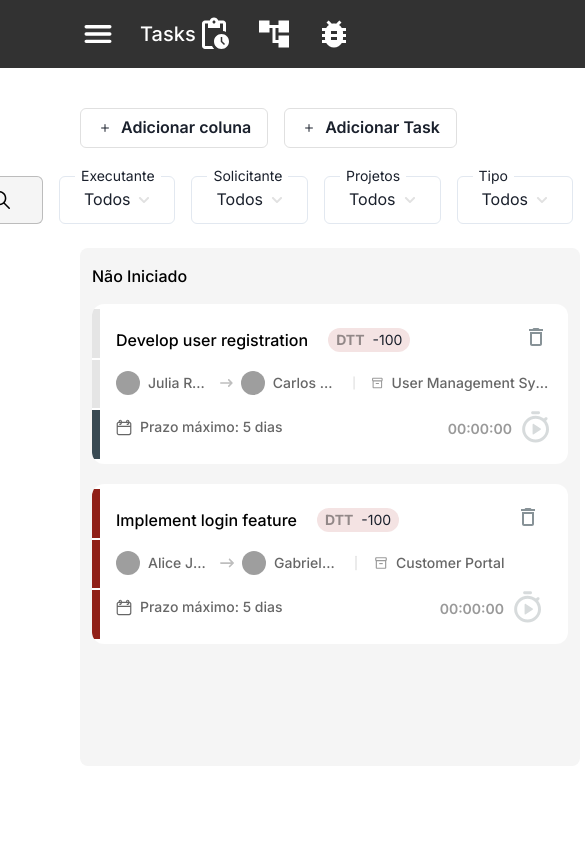
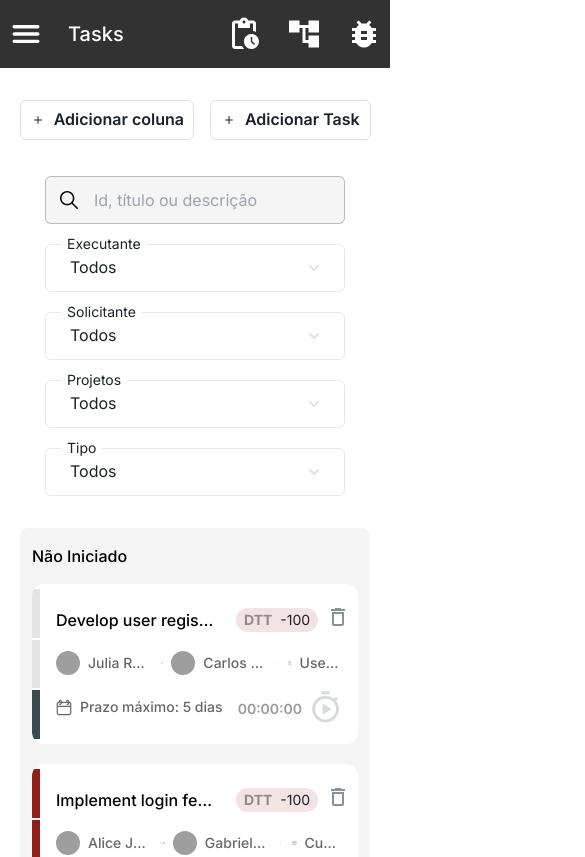
Before and after one commit to arthurbfonseca27/tech-challenge-cefis, a Next.js app: page / in a window 390 px wide. Shown: the top 857 px of the page, 585 px wide, since content can reach past the window. Built offline with nearby package versions, Linux system fonts and the light colour scheme; grey boxes are pictures that could not be loaded; what tailwindcss-animated would draw is missing.

Commit message:
style: add responsive design

```diff
--- a/package.json
+++ b/package.json
@@ -31,6 +31,7 @@
     "react-icons": "^5.2.1",
     "styled-components": "^6.1.12",
     "tailwindcss-animated": "^1.1.2",
+    "usehooks-ts": "^3.1.0",
     "yup": "^1.4.0",
     "zustand": "^4.5.4"
   },
--- a/src/app/globals.css
+++ b/src/app/globals.css
@@ -1,6 +1,7 @@
 @tailwind base;
 @tailwind components;
 @tailwind utilities;
+
 
 :root {
   --foreground-rgb: 0, 0, 0;
@@ -42,7 +43,7 @@ body {
 }
 
 ::-webkit-scrollbar:horizontal {
-  height: 10px;
+  height: 8px;
 }
 
 ::-webkit-scrollbar-thumb {
--- a/src/app/layout.tsx
+++ b/src/app/layout.tsx
@@ -28,12 +28,12 @@ export default function RootLayout({
         <Providers>
           <div className="flex w-fit flex-col bg-[#323232] bg-fixed bg-no-repeat">
             <div className="w-screen">
-              <div className="flex h-fit flex-row justify-between bg-[#323232] bg-cover bg-fixed bg-no-repeat px-20">
+              <div className="flex h-fit flex-row justify-between bg-[#323232] bg-cover bg-fixed bg-no-repeat px-20 max-md:px-2">
                 <div className="flex flex-row items-center gap-6 py-4 text-xl text-white">
                   <IoMenu size={36} color="#FFFFFF" />
                   <p className="font-medium">Tasks</p>
                 </div>
-                <div className="flex flex-row items-center gap-6 pr-10">
+                <div className="flex flex-row items-center gap-6 pr-10 max-md:pr-0">
                   <MdOutlinePendingActions size={36} color="#FFFFFF" />
                   <MdAccountTree size={36} color="#FFFFFF" />
                   <MdBugReport size={36} color="#FFFFFF" />
--- a/src/app/page.tsx
+++ b/src/app/page.tsx
@@ -6,7 +6,7 @@ import KanbanBoardComponent from '@/components/KanbanBoardComponent'
 export default function Home() {
   return (
     <div className="bg-white">
-      <div className="flex flex-col px-20 pt-10">
+      <div className="flex flex-col px-20 pt-10 max-sm:p-0">
         <KanbanBoardComponent />
       </div>
     </div>
--- a/src/components/CardComponent.tsx
+++ b/src/components/CardComponent.tsx
@@ -70,7 +70,9 @@ const CardComponent = ({ task, deleteTask }: Props) => {
         <div className="flex w-full flex-col py-4 pl-4 pr-6">
           <div className="flex flex-row items-center justify-between gap-2">
             <div className="flex w-fit flex-row items-center gap-5">
-              <p className="max-w-56 truncate">{task.taskName}</p>
+              <p className="max-w-56 truncate max-sm:max-w-40">
+                {task.taskName}
+              </p>
               <Tag
                 bg={`${task.dtt ? '#D8FDD2' : '#F4E3E3'}`}
                 borderRadius="full"
--- a/src/components/ColumnComponent.tsx
+++ b/src/components/ColumnComponent.tsx
@@ -59,7 +59,7 @@ const ColumnComponent: React.FC<ColumnComponentProps> = ({
       <div
         ref={setNodeRef}
         style={style}
-        className="h-[520px] w-[500px] rounded-lg border-2 border-[#00A3FF] text-base font-medium opacity-40"
+        className="h-[520px] w-[440px] rounded-lg border-2 border-[#00A3FF] text-base font-medium opacity-40"
       ></div>
     )
   }
@@ -68,7 +68,7 @@ const ColumnComponent: React.FC<ColumnComponentProps> = ({
     <div
       ref={setNodeRef}
       style={{ ...style, backgroundColor: column.color }}
-      className="flex w-[500px] flex-col rounded-lg p-3 text-base font-medium"
+      className="flex w-[440px] flex-col rounded-lg p-3 text-base font-medium max-sm:w-[350px] max-sm:justify-center"
     >
       <div className="rounded-lg text-black">
         <div
--- a/src/components/KanbanBoardComponent.tsx
+++ b/src/components/KanbanBoardComponent.tsx
@@ -451,7 +451,8 @@ const KanbanBoardComponent = () => {
       onDragEnd={onDragEnd}
       onDragOver={onDragOver}
     >
-      <div className="flex flex-row gap-4 pb-2">
+      <div className="flex flex-col gap-4 pb-2 max-md:items-center max-md:justify-center max-md:pt-8">
+        <div className="flex flex-row gap-4 max-md:w-[90%] max-md:items-center max-md:justify-center">
           <Button
             leftIcon={<IoIosAdd />}
             variant="outline"
@@ -485,9 +486,10 @@ const KanbanBoardComponent = () => {
           onFilterProjectChange={handleFilterProjectChange}
           onSearchChange={handleSearchChange}
         />
+      </div>
 
-      <div className="flex flex-row">
-        <div className="lg:md-fit flex justify-center gap-3 sm:max-w-[50%] sm:flex-col sm:overflow-x-auto md:w-fit md:max-w-none md:flex-col lg:max-w-none lg:flex-row">
+      <div className="flex flex-row max-md:items-center max-md:justify-center">
+        <div className="flex flex-row gap-3 pb-4 max-md:flex-col max-sm:justify-end">
           <SortableContext items={columnsId}>
             {filteredColumns.map((column) => (
               <ColumnComponent
--- a/src/components/ModalNewColumnComponent.tsx
+++ b/src/components/ModalNewColumnComponent.tsx
@@ -13,6 +13,8 @@ import {
   HStack,
   Box,
 } from '@chakra-ui/react'
+
+import { useMediaQuery } from 'usehooks-ts'
 
 interface ColorOption {
   value: string
@@ -39,8 +41,10 @@ const ModalNewColumnComponent: React.FC<ModalNewColumnComponentProps> = ({
   selectColor,
   createNewColumn,
 }) => {
+  const isMaxSm = useMediaQuery('(max-width: 640px)')
+
   return (
-    <Modal isOpen={isOpen} onClose={onClose}>
+    <Modal isOpen={isOpen} onClose={onClose} size={isMaxSm ? 'sm' : 'md'}>
       <ModalOverlay />
       <ModalContent>
         <ModalHeader>Adicionar coluna</ModalHeader>
--- a/src/components/ModalNewTaskComponent.tsx
+++ b/src/components/ModalNewTaskComponent.tsx
@@ -30,6 +30,7 @@ import { Option, Column, Id } from '@/types'
 import { useTaskStore } from '../store/tasks/index'
 import DatePickerComponent from './DatePickerComponent'
 import { HiMiniPencilSquare } from 'react-icons/hi2'
+import { useMediaQuery } from 'usehooks-ts'
 
 interface ModalComponentProps {
   columns: Column[]
@@ -120,8 +121,10 @@ const ModalNewTaskComponent: React.FC<ModalComponentProps> = ({
     fetchExecuters()
   }, [])
 
+  const isMaxSm = useMediaQuery('(max-width: 640px)')
+
   return (
-    <Modal isOpen={isOpen} onClose={onClose} size="xl">
+    <Modal isOpen={isOpen} onClose={onClose} size={isMaxSm ? 'sm' : 'xl'}>
       <div className="h-fit w-full">
         <ModalOverlay />
         <ModalContent>
--- a/src/components/SearchComponent.tsx
+++ b/src/components/SearchComponent.tsx
@@ -97,9 +97,9 @@ const SearchComponent: React.FC<SearchComponentProps> = ({
   }
 
   return (
-    <div className="flex flex-row">
-      <div className="flex w-screen max-w-[1400px] flex-row items-center justify-center gap-x-4 pb-6 outline-none">
-        <div className="w-5/12 pt-5">
+    <div className="flex flex-row max-md:justify-center">
+      <div className="flex w-screen max-w-[1300px] flex-row items-center justify-start gap-x-4 pb-6 outline-none max-md:max-w-fit max-md:flex-col max-md:justify-center">
+        <div className="w-full pt-5 max-sm:w-full max-sm:justify-center">
           <InputGroup size="lg" bg="#F5F5F5" borderRadius="lg">
             <InputLeftElement pointerEvents="none">
               <IoIosSearch color="#000000" size={24} />
--- a/src/components/SelectComponent.tsx
+++ b/src/components/SelectComponent.tsx
@@ -63,7 +63,7 @@ const SelectComponent: React.FC<SelectComponentProps> = ({
   }
 
   return (
-    <div className="flex w-4/12 flex-col items-start outline-none">
+    <div className="flex w-full flex-col items-start outline-none max-md:flex-col max-sm:w-full max-sm:justify-start max-sm:justify-center">
       <Box
         position="relative"
         top="2.5"
@@ -85,7 +85,6 @@ const SelectComponent: React.FC<SelectComponentProps> = ({
           fontSize="16px"
           fontWeight="normal"
           width="100%"
-          maxW="240px"
           size="lg"
           _hover={{ bg: '#FFFFFF' }}
           _active={{ bg: '#FFFFFF' }}
```
Also changed, not shown: 1 other file (tests, documents, lock files or other folders). Lines whose indentation alone changed are shown as unchanged.
